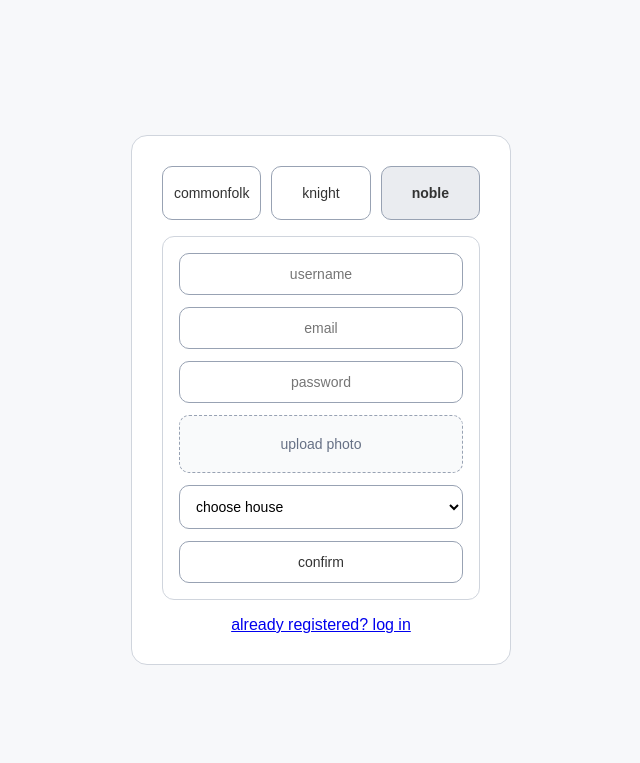
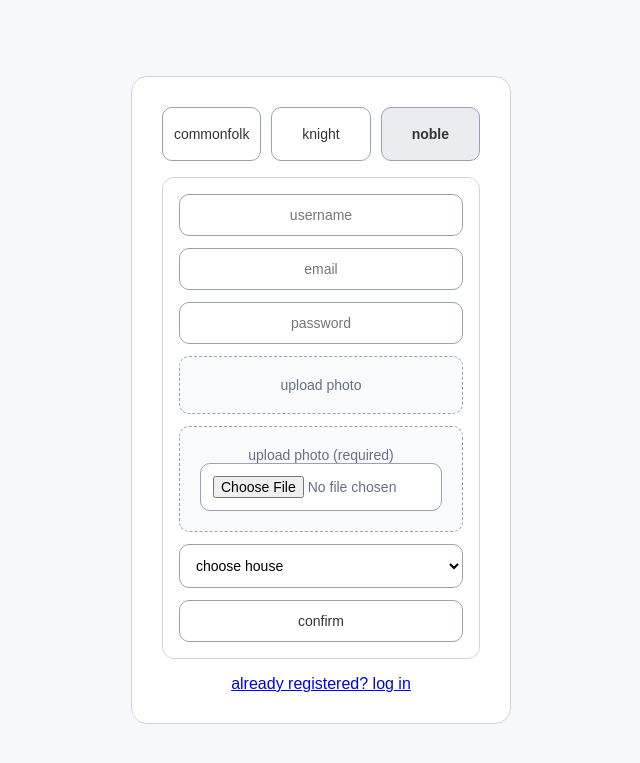
Before and after one commit to district-53/district53-pipeline, a Flask app: page /signup/noble in a window 1280 px wide. Shown: the top 763 px of the page, without its empty margins (319-959 px from the left). Run offline with Flask 3, Linux system fonts and the light colour scheme.

Commit message:
D53-25: Add profile photo upload to signup

```diff
--- a/app/repositories/user_repo.py
+++ b/app/repositories/user_repo.py
@@ -6,7 +6,7 @@ from models.user import ROLES
 def create_user(username, email, password, role, house_id=None, photo_id=None,
                 stats=None, knight_type="regular"):
 
-    user = User(username=username, email=email, role=role, house_id=house_id)
+    user = User(username=username, email=email, role=role, house_id=house_id, photo_id=photo_id)
     user.set_password(password)
     db.session.add(user)
     db.session.flush()
--- a/app/routes/auth_routes.py
+++ b/app/routes/auth_routes.py
@@ -1,10 +1,10 @@
-from flask import Blueprint, flash, render_template, redirect, url_for, request
+from flask import Blueprint, flash, render_template, redirect, url_for, request, jsonify
 from flask_login import current_user, login_user, login_required, logout_user
-
+from werkzeug.exceptions import RequestEntityTooLarge
 from models.user import User, load_user, ROLES
 from models.houses import House
 from extensions import db
-from repositories import user_repo
+from repositories import user_repo, picture_repo
 
 auth_bp = Blueprint("auth", __name__)
 
@@ -17,7 +17,6 @@ def index():
     if current_user.is_authenticated:
         return redirect(url_for('book.book'))
     return render_template("index.html")
-
 
 @auth_bp.route('/signup', defaults={'role': 'commonfolk'}, methods=['GET', 'POST'])
 @auth_bp.route('/signup/<role>', methods=['GET', 'POST'])
@@ -32,23 +31,43 @@ def signup(role):
     if request.method == "GET":
         return render_template("signup.html", role=role, houses=houses, form={})
 
-    if request.method == 'POST':
-        username = request.form.get("username", "").strip()
-        email = request.form.get("email", "").strip().lower()
-        password = request.form.get('password', "")
+    username = request.form.get("username", "").strip()
+    email = request.form.get("email", "").strip().lower()
+    password = request.form.get('password', "")
 
-        house_id = None
-        if role in ("knight", "noble"):
-            house_id = request.form.get("house_id", type=int)
+    house_id = None
+    if role in ("knight", "noble"):
+        house_id = request.form.get("house_id", type=int)
 
-        stats = None
-        if role == "knight":
-            stats = {name: request.form.get(name, type=int) for name in STATS}
-            for name, value in stats.items():
-                if value is None or not STAT_MIN <= value <= STAT_MAX:
-                    return render_template("signup.html", role=role, houses=houses, form={}), 400
+    stats = None
+    if role == "knight":
+        stats = {name: request.form.get(name, type=int) for name in STATS}
+        for name, value in stats.items():
+            if value is None or not STAT_MIN <= value <= STAT_MAX:
+                return render_template("signup.html", role=role, houses=houses, form={},
+                                       error=f"{name} must be between {STAT_MIN} and {STAT_MAX}"), 400
 
-        user = user_repo.create_user(username, email, password, role, house_id=house_id, stats=stats)
+    photo = request.files.get("photo")
+    has_photo = photo is not None and photo.filename != ""
+    if role in ("knight", "noble") and not has_photo:
+        return render_template("signup.html", role=role, houses=houses, form={},
+                               error="Knights and nobles must upload a photo"), 400
+
+    picture = None
+    if has_photo:
+        try:
+            picture = picture_repo.save_picture(photo)
+        except picture_repo.PictureError as e:
+            db.session.rollback()
+            return render_template("signup.html", role=role, houses=houses, form={},
+                                   error=str(e)), 400
+
+    user = user_repo.create_user(username, email, password, role, house_id=house_id,
+                                 photo_id=picture.id if picture else None, stats=stats)
+
+    if picture is not None and picture.uploaded_by is None:
+        picture.uploaded_by = user.id
+        db.session.commit()
 
     login_user(user)
     return redirect(url_for("book.book"))
@@ -77,3 +96,13 @@ def login():
 def logout():
     logout_user()
     return redirect(url_for('auth.login'))
+
+
+@auth_bp.app_errorhandler(RequestEntityTooLarge)
+def file_too_large(e):
+    if request.endpoint == "auth.signup":
+        role = (request.view_args or {}).get("role") or "commonfolk"
+        houses = House.query.order_by(House.name).all()
+        return render_template("signup.html", role=role, houses=houses, form={},
+                               error="Photo must be smaller than 5 MB"), 413
+    return jsonify(error="File is too large (max 5 MB)"), 413
--- a/app/static/style.css
+++ b/app/static/style.css
@@ -204,3 +204,8 @@ button.btn {
 a.settings-btn {
     text-decoration: none;
 }
+
+.error {
+    color: #c0392b;
+    font-weight: bold;
+}
--- a/app/templates/signup.html
+++ b/app/templates/signup.html
@@ -7,17 +7,26 @@
 </head>
 <body>
     <div class="card">
+        {% if error %}
+            <p class="error">{{ error }}</p>
+        {% endif %}
         <div class="roles">
             <a href="{{ url_for('auth.signup', role='commonfolk') }}" class="btn {% if role == 'commonfolk' %}active{% endif %}">commonfolk</a>
             <a href="{{ url_for('auth.signup', role='knight') }}" class="btn {% if role == 'knight' %}active{% endif %}">knight</a>
             <a href="{{ url_for('auth.signup', role='noble') }}" class="btn {% if role == 'noble' %}active{% endif %}">noble</a>
         </div>
 
-        <form class="form-box" method="post" action="{{ url_for('auth.signup', role=role) }}">
+        <form class="form-box" method="post" action="{{ url_for('auth.signup', role=role) }}" enctype="multipart/form-data">
             <input type="text" name="username" placeholder="username" required>
             <input type="email" name="email" placeholder="email" required>
             <input type="password" name="password" placeholder="password" required>
             <div class="upload-box">upload photo</div>
+
+            <label class="upload-box">
+                upload photo{% if role in ['knight', 'noble'] %} (required){% else %} (optional){% endif %}
+                <input type="file" name="photo" accept="image/jpeg,image/png,image/webp"
+                       {% if role in ['knight', 'noble'] %}required{% endif %}>
+            </label>
 
             {% if role in ['knight', 'noble'] %}
                 <select name="house_id" required>
```
Also changed, not shown: app/repositories/picture_repo.py (added, +41 -0 lines), app/routes/picture_routes.py (+7 -24 lines), 1 other file.
